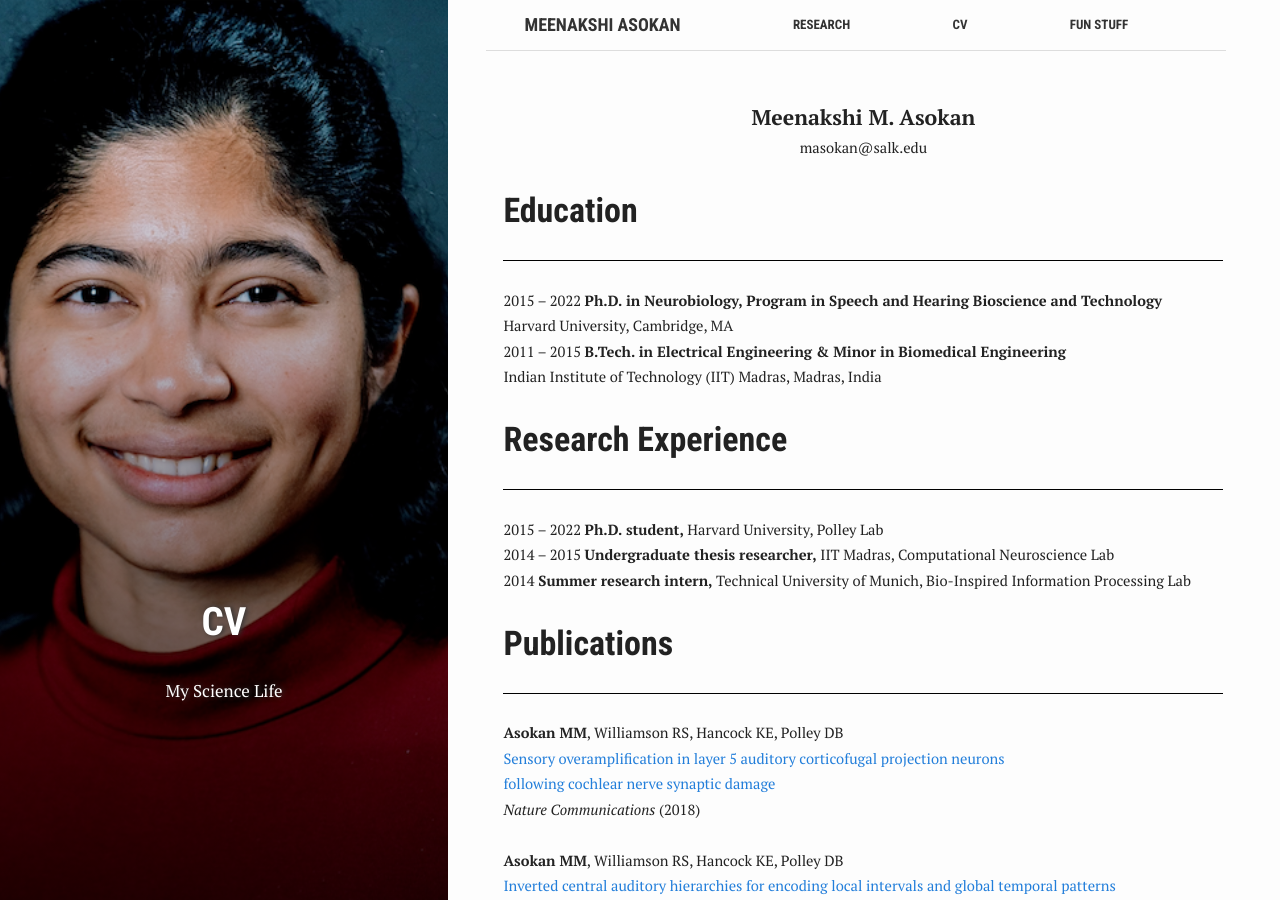
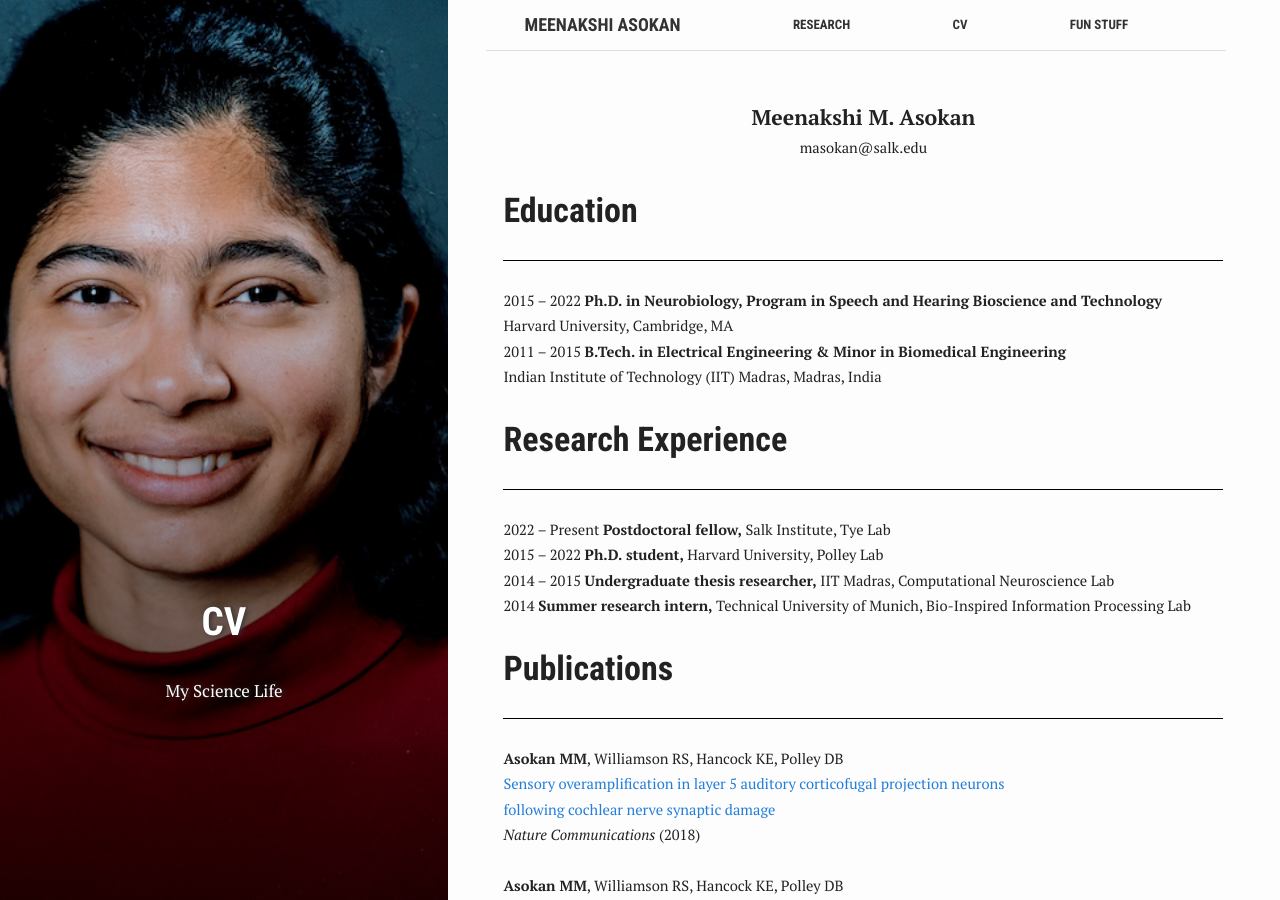
Before and after one commit to Meenakshi-Asokan/Meenakshi-Asokan.github.io, a Jekyll site: the page built from pages/2_cv.html, in a window 1280 px wide and 900 px high. Built offline with Jekyll 4.4.1, drawn with Linux system fonts in a browser that asks for light colours; nearby versions of some CDN libraries; some web fonts are replaced; library files that are not in the unit come from our copies.

Commit message:
Update 2_cv.html

```diff
--- a/pages/2_cv.html
+++ b/pages/2_cv.html
@@ -73,6 +73,11 @@ margin-left:0in;margin-right:-.5in'>
 margin-left:1.75in;margin-bottom:.0001pt;text-indent:-1.75in'><span
 style='font-size:11.0pt;'>&nbsp;</span></p>
 
+ <p class=MsoNormal style='margin-top:0in;margin-right:-.5in;margin-bottom:0in;
+margin-left:1.75in;margin-bottom:.0001pt;text-indent:-1.75in'><span
+style='font-size:11.0pt;'>2022 – Present </span><b><span
+style='font-size:11.0pt;'>Postdoctoral fellow,
+</span></b><span style='font-size:11.0pt;'>Salk Institute, Tye Lab</span></p>
 
 <p class=MsoNormal style='margin-top:0in;margin-right:-.5in;margin-bottom:0in;
 margin-left:1.75in;margin-bottom:.0001pt;text-indent:-1.75in'><span
```
